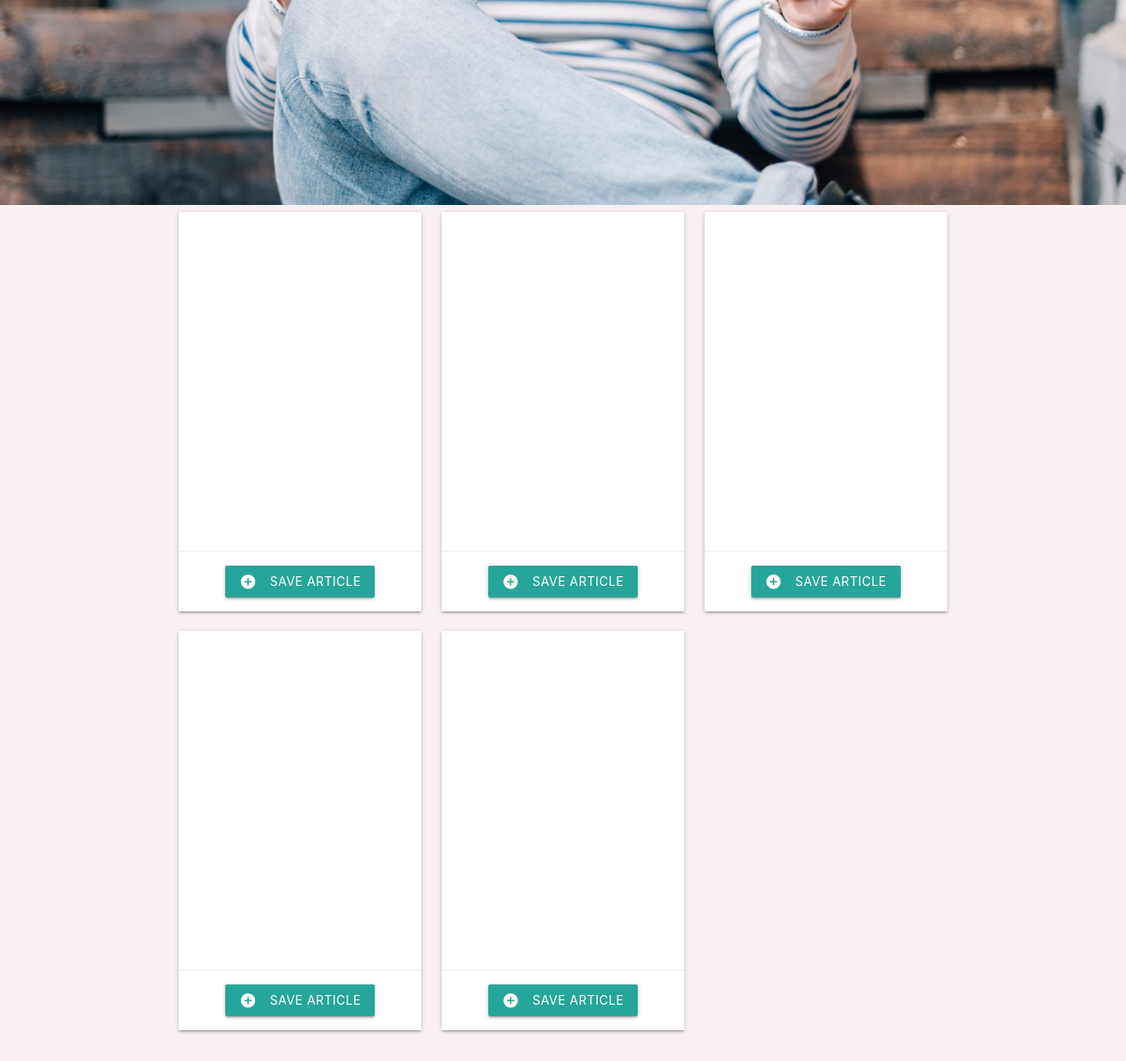
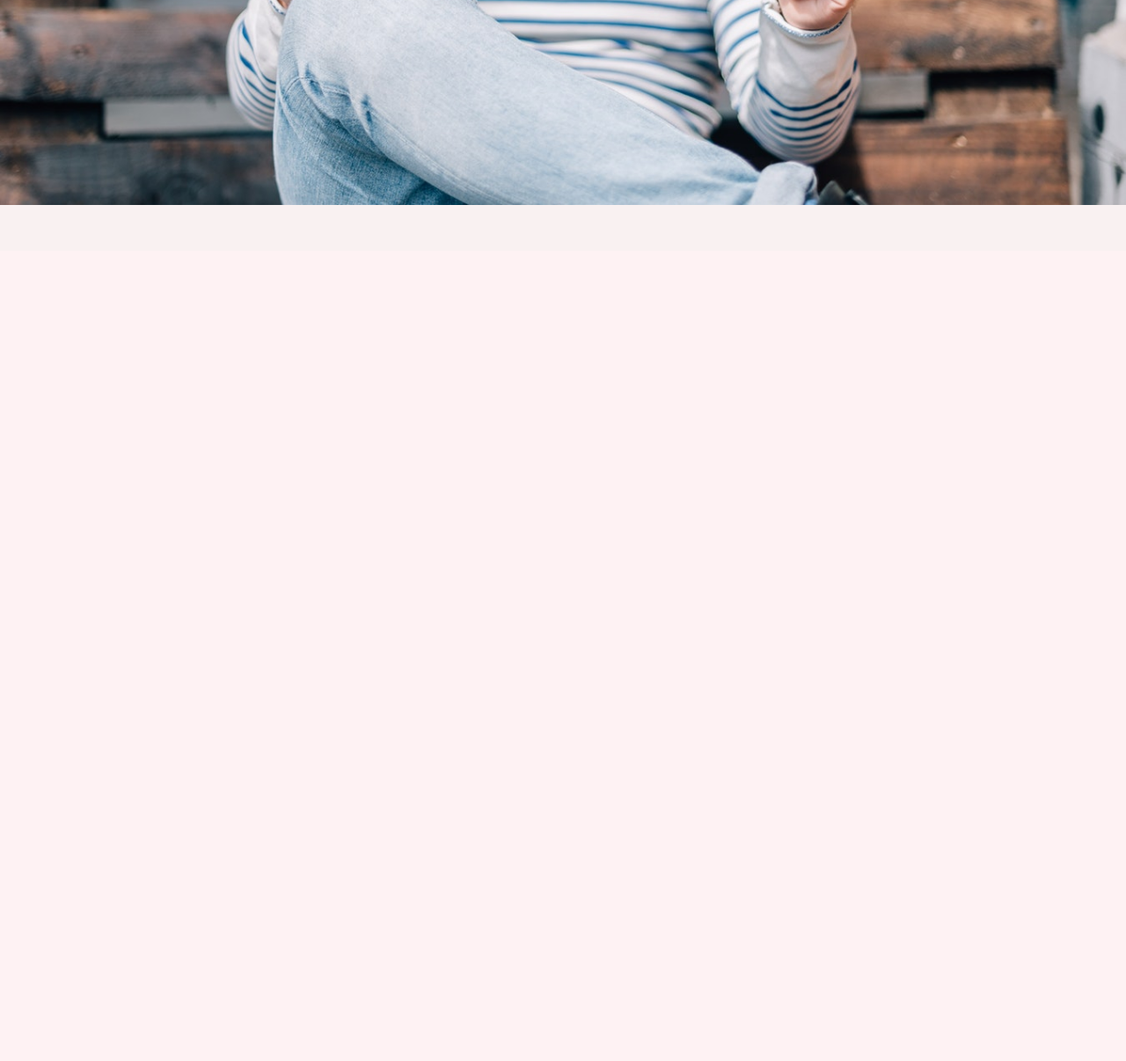
Before and after one commit to alexjharrison/News-Scraper, a Node server app: page / in a window 1280 px wide. Shown: the part 685-1891 px from the top of the page at 88% size. After the commit the page ends 918 px from the top, so only its background shows below. Run offline with Node 20, Linux system fonts and the light colour scheme; data that the repository does not hold is empty; some libraries are stand-ins or nearby versions.

Commit message:
removed blank cards

```diff
--- a/controllers/controller.js
+++ b/controllers/controller.js
@@ -4,11 +4,6 @@ var request = require("request");
 
 
 module.exports = (app) => {
-    // db.Article.crea"_id"currentId:,(     note: "This is a note"
-    // }).then(response=>{
-    //     console.log(response);
-    // })
-
     var currentId;
 
     app.get("/", (req, res) => {
@@ -17,6 +12,7 @@ module.exports = (app) => {
             if (result[0]) empty = true;
             result.empty = empty;
             result.home = true;
+            console.log(result);
             res.render("index", result);
         })
     })
--- a/views/index.handlebars
+++ b/views/index.handlebars
@@ -24,12 +24,12 @@
     <img id="splash-img" src="assets/images/newspaper.jpg" alt="newspaper photo">
 </div>
 <div class="container">
-    <div class="row "section"">
+    <div class="row section">
         {{#if home}}
             {{#each this}}
                 {{#unless this.saved}}
                     <div class="col s12 m6 l4">
-                        <div class="card">
+                        <div class="card" data-id="{{this._id}}">
                             <div class="card-image">
                             <img class="responsive-img" src="{{this.image}}">
                             </div>
```
Also changed, not shown: public/assets/js/logic.js.
